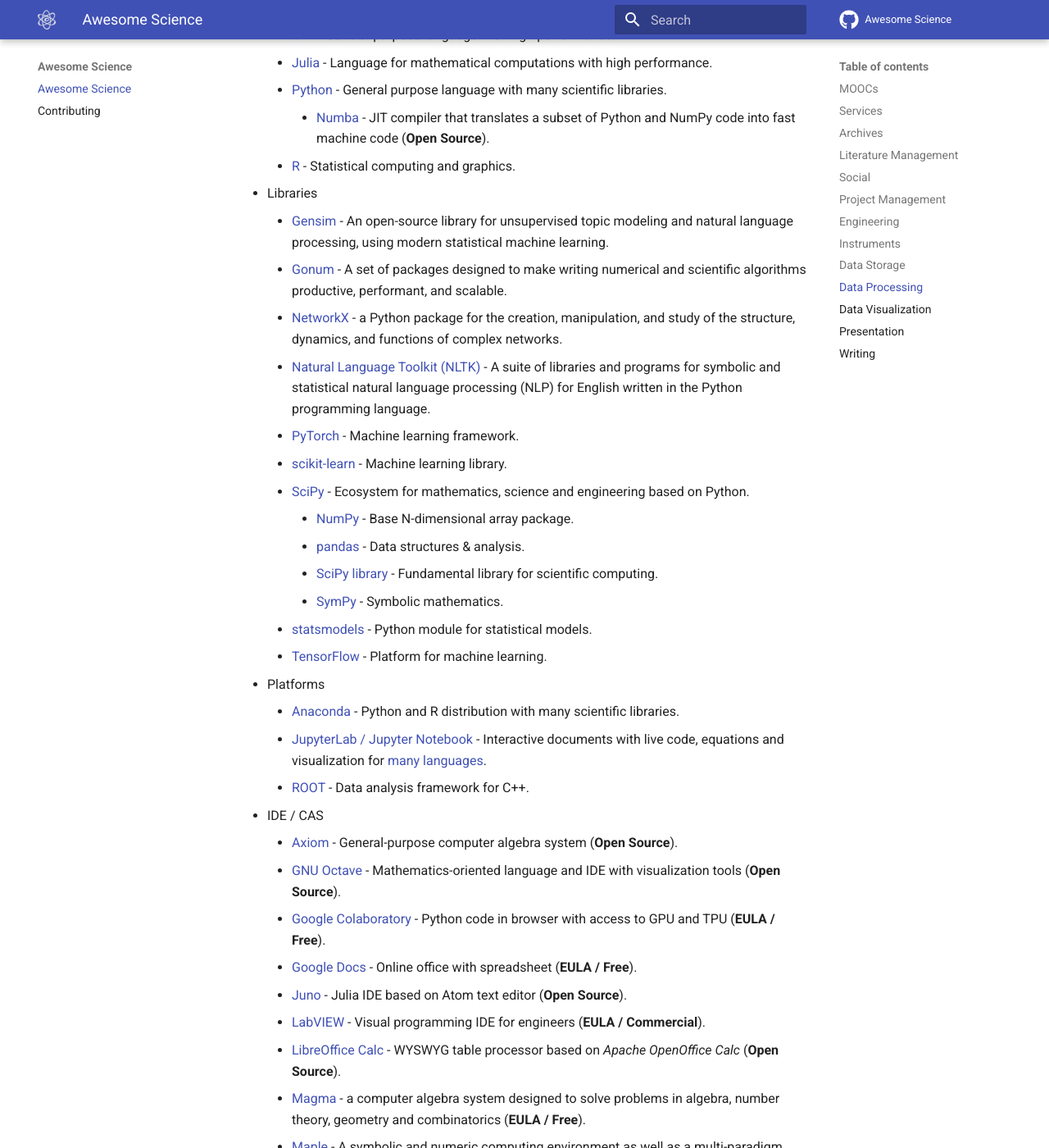
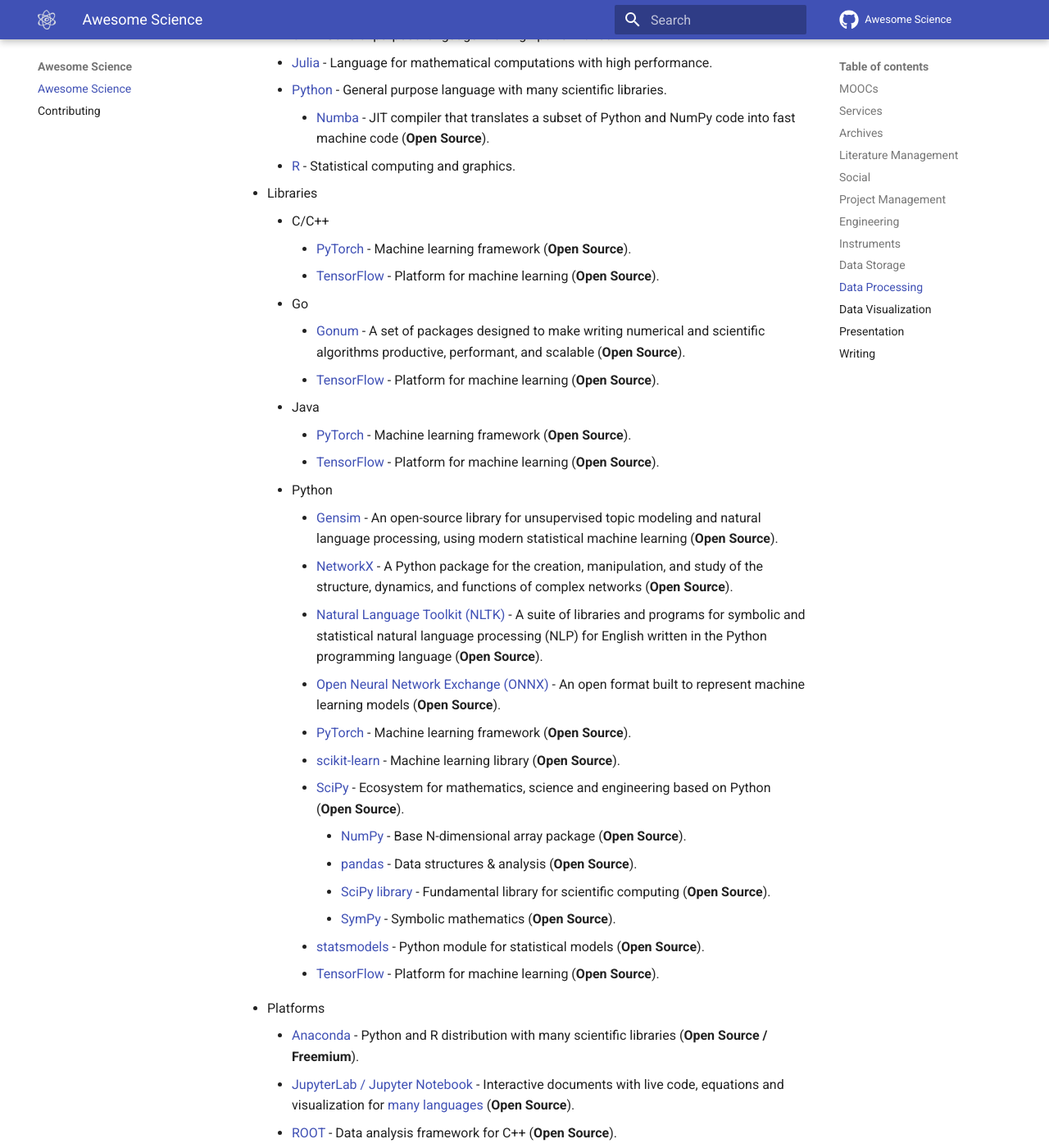
Before and after one commit to deverte/awesome-science, an MkDocs documentation site: the page built from docs/index.md, in a window 1280 px wide and 1400 px high, scrolled down 6170 px. Shown: the whole window at 82% size. Built offline with MkDocs 1.6.1 and Material for MkDocs 9.7.7, drawn with Linux system fonts in a browser that asks for light colours; comment, search, counter and statistics services are not loaded; some of the changed text lies outside the part shown.

Commit message:
Data Processing / Libraries - added languages

```diff
--- a/docs/index.md
+++ b/docs/index.md
@@ -90,8 +90,8 @@
     - [Yandex.Tracker](https://yandex.com/tracker/index?turbo=true) - Project management and organizational tool (**EULA / Freemium**).
 - Project Wiki
     - [Confluence](https://www.atlassian.com/software/confluence) - Web-based corporate wiki (**EULA / Freemium**).
+    - [docsify](https://docsify.js.org/) - A magical documentation site generator (**Open Source**).
     - [Docusaurus](https://v2.docusaurus.io/) - A project for building, deploying, and maintaining open source project websites easily (**Open Source**).
-    - [docsify](https://docsify.js.org/) - A magical documentation site generator (**Open Source**).
     - [Gatsby](https://www.gatsbyjs.com/) - A framework based on ReactJS, Webpack, JavaScript and CSS that helps developers quickly build very fast static websites and apps (**Open Source**).
     - [GitBook](https://www.gitbook.com/) - A modern documentation platform where teams can document everything from products to internal knowledge-bases and APIs (**EULA / Freemium**).
     - [GitHub](https://github.com/) - Hosting for IT projects and version control. Can be used for general purpose projects (including scientific) (**EULA / Freemium**).
@@ -163,23 +163,33 @@
         - [Numba](https://numba.pydata.org/) - JIT compiler that translates a subset of Python and NumPy code into fast machine code (**Open Source**).
     - [R](https://www.r-project.org/) - Statistical computing and graphics.
 - Libraries
-    - [Gensim](https://radimrehurek.com/gensim/) - An open-source library for unsupervised topic modeling and natural language processing, using modern statistical machine learning.
-    - [Gonum](https://www.gonum.org/) - A set of packages designed to make writing numerical and scientific algorithms productive, performant, and scalable.
-    - [NetworkX](https://networkx.org/) - a Python package for the creation, manipulation, and study of the structure, dynamics, and functions of complex networks.
-    - [Natural Language Toolkit (NLTK)](https://www.nltk.org/) - A suite of libraries and programs for symbolic and statistical natural language processing (NLP) for English written in the Python programming language.
-    - [PyTorch](https://pytorch.org/) - Machine learning framework.
-    - [scikit-learn](https://www.sklearn.org/) - Machine learning library.
-    - [SciPy](https://www.scipy.org/) - Ecosystem for mathematics, science and engineering based on Python.
-        - [NumPy](https://numpy.org/) - Base N-dimensional array package.
-        - [pandas](https://pandas.pydata.org/) - Data structures & analysis.
-        - [SciPy library](https://www.scipy.org/scipylib/index.html) - Fundamental library for scientific computing.
-        - [SymPy](https://www.sympy.org/en/index.html) - Symbolic mathematics.
-    - [statsmodels](https://www.statsmodels.org/) - Python module for statistical models.
-    - [TensorFlow](https://www.tensorflow.org/) - Platform for machine learning.
+    - C/C++
+        - [PyTorch](https://pytorch.org/) - Machine learning framework (**Open Source**).
+        - [TensorFlow](https://www.tensorflow.org/) - Platform for machine learning (**Open Source**).
+    - Go
+        - [Gonum](https://www.gonum.org/) - A set of packages designed to make writing numerical and scientific algorithms productive, performant, and scalable (**Open Source**).
+        - [TensorFlow](https://www.tensorflow.org/) - Platform for machine learning (**Open Source**).
+    - Java
+        - [PyTorch](https://pytorch.org/) - Machine learning framework (**Open Source**).
+        - [TensorFlow](https://www.tensorflow.org/) - Platform for machine learning (**Open Source**).
+    - Python
+        - [Gensim](https://radimrehurek.com/gensim/) - An open-source library for unsupervised topic modeling and natural language processing, using modern statistical machine learning (**Open Source**).
+        - [NetworkX](https://networkx.org/) - A Python package for the creation, manipulation, and study of the structure, dynamics, and functions of complex networks (**Open Source**).
+        - [Natural Language Toolkit (NLTK)](https://www.nltk.org/) - A suite of libraries and programs for symbolic and statistical natural language processing (NLP) for English written in the Python programming language (**Open Source**).
+        - [Open Neural Network Exchange (ONNX)](https://onnx.ai/index.html) - An open format built to represent machine learning models (**Open Source**).
+        - [PyTorch](https://pytorch.org/) - Machine learning framework (**Open Source**).
+        - [scikit-learn](https://www.sklearn.org/) - Machine learning library (**Open Source**).
+        - [SciPy](https://www.scipy.org/) - Ecosystem for mathematics, science and engineering based on Python (**Open Source**).
+            - [NumPy](https://numpy.org/) - Base N-dimensional array package (**Open Source**).
+            - [pandas](https://pandas.pydata.org/) - Data structures & analysis (**Open Source**).
+            - [SciPy library](https://www.scipy.org/scipylib/index.html) - Fundamental library for scientific computing (**Open Source**).
+            - [SymPy](https://www.sympy.org/en/index.html) - Symbolic mathematics (**Open Source**).
+        - [statsmodels](https://www.statsmodels.org/) - Python module for statistical models (**Open Source**).
+        - [TensorFlow](https://www.tensorflow.org/) - Platform for machine learning (**Open Source**).
 - Platforms
-    - [Anaconda](https://anaconda.org/) - Python and R distribution with many scientific libraries.
-    - [JupyterLab / Jupyter Notebook](https://jupyter.org/) - Interactive documents with live code, equations and visualization for [many languages](https://github.com/jupyter/jupyter/wiki/Jupyter-kernels).
-    - [ROOT](https://root.cern.ch/) - Data analysis framework for C++.
+    - [Anaconda](https://anaconda.org/) - Python and R distribution with many scientific libraries (**Open Source / Freemium**).
+    - [JupyterLab / Jupyter Notebook](https://jupyter.org/) - Interactive documents with live code, equations and visualization for [many languages](https://github.com/jupyter/jupyter/wiki/Jupyter-kernels) (**Open Source**).
+    - [ROOT](https://root.cern.ch/) - Data analysis framework for C++ (**Open Source**).
 - IDE / CAS
     - [Axiom](http://www.axiom-developer.org/) - General-purpose computer algebra system (**Open Source**).
     - [GNU Octave](https://www.gnu.org/software/octave/index) - Mathematics-oriented language and IDE with visualization tools (**Open Source**).
```
Also changed, not shown: README.md (+27 -17 lines), site/index.html, site/search/search_index.json, 1 other file.
